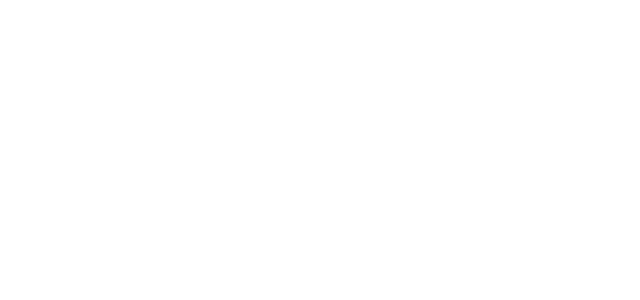
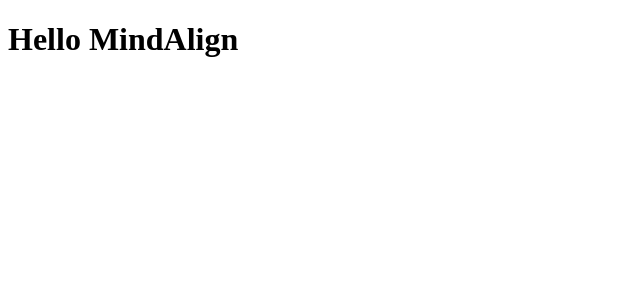
Before and after one commit to deadTinker/MindAlign, a React app in the folder Frontend/: page / in a window 1280 px wide. Shown: the top 300 px of the page, without its empty margins (0-640 px from the left). Built offline with nearby package versions, Linux system fonts and the light colour scheme; the HTML template or start-up script is replaced by a standard one.

Commit message:
I didnt do anything i am scared

```diff
--- a/Frontend/src/App.jsx
+++ b/Frontend/src/App.jsx
@@ -6,7 +6,9 @@
 
 function App() {
 
-  return
+  return (
+    <h1>Hello MindAlign</h1>
+  )
 }
 
 export default App
```
Also changed, not shown: 1 other file (tests, documents, lock files or other folders).
